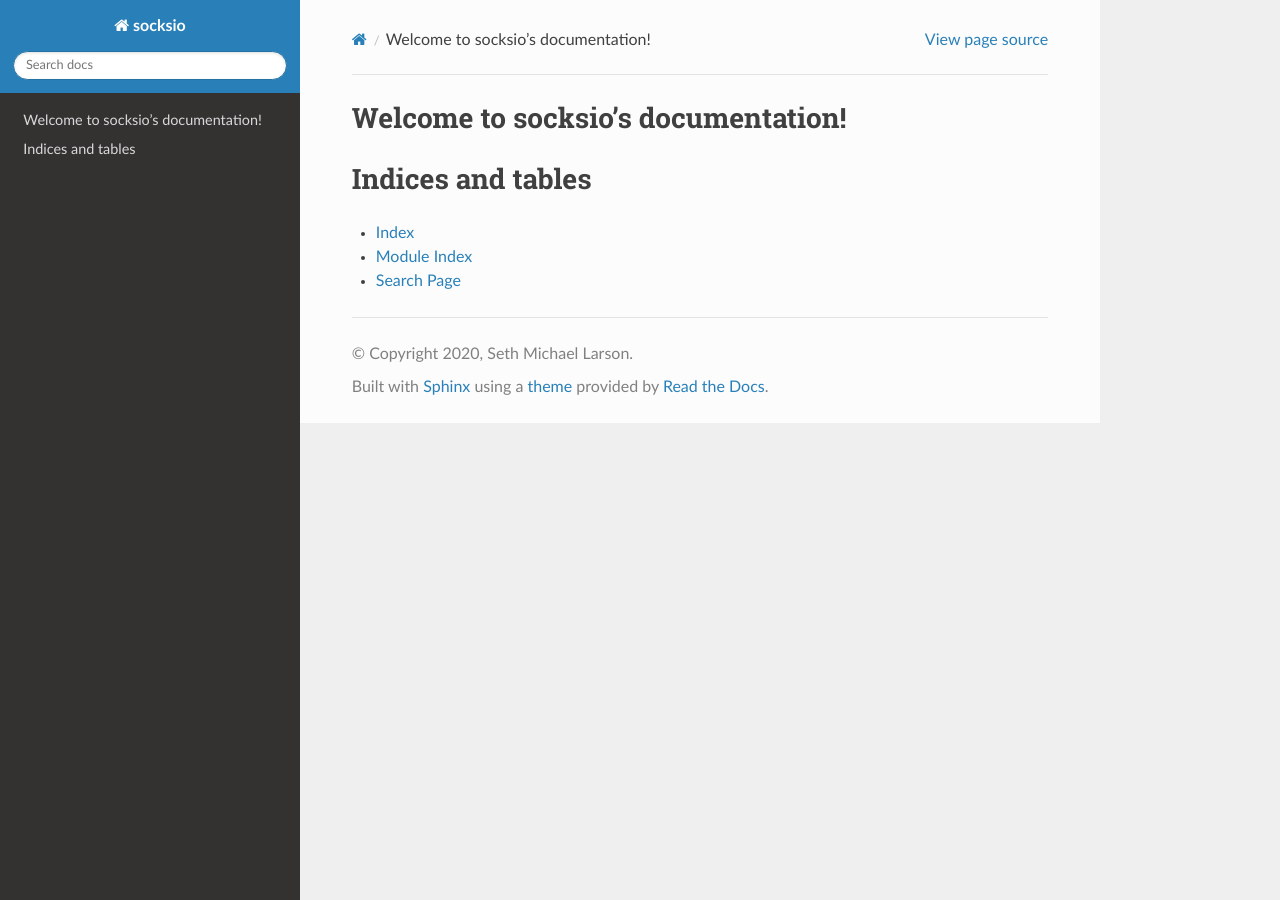
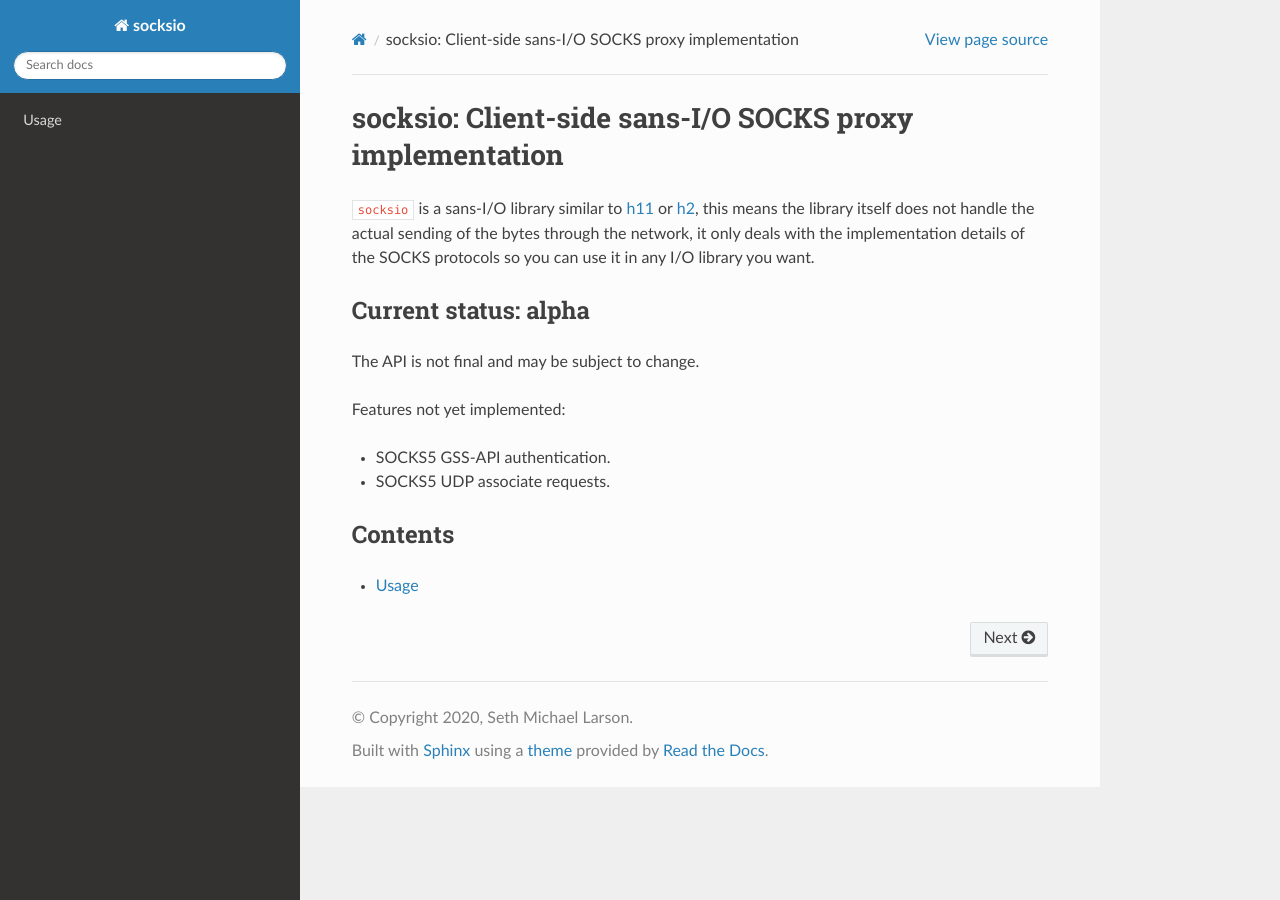
Before and after one commit to sethmlarson/socksio, a Sphinx documentation site: the page built from docs/source/index.rst, in a window 1280 px wide. Built offline with Sphinx 7.4.7 and the Read the Docs theme 2.0.0, drawn with Linux system fonts in a browser that asks for light colours.

Commit message:
Add usage page

```diff
--- a/docs/source/index.rst
+++ b/docs/source/index.rst
@@ -1,20 +1,29 @@
-.. socksio documentation master file, created by
-   sphinx-quickstart on Tue Mar 24 19:54:04 2020.
-   You can adapt this file completely to your liking, but it should at least
-   contain the root `toctree` directive.
+socksio: Client-side sans-I/O SOCKS proxy implementation
+========================================================
 
-Welcome to socksio's documentation!
-===================================
+``socksio`` is a sans-I/O library similar to
+`h11`_ or `h2`_, this means the
+library itself does not handle the actual sending of the bytes through
+the network, it only deals with the implementation details of the SOCKS
+protocols so you can use it in any I/O library you want.
+
+Current status: alpha
+---------------------
+
+The API is not final and may be subject to change.
+
+Features not yet implemented:
+
+-  SOCKS5 GSS-API authentication.
+-  SOCKS5 UDP associate requests.
+
+Contents
+--------
 
 .. toctree::
    :maxdepth: 2
-   :caption: Contents:
 
+   usage.rst
 
-
-Indices and tables
-==================
-
-* :ref:`genindex`
-* :ref:`modindex`
-* :ref:`search`
+.. _h11: https://github.com/python-hyper/h11
+.. _h2: https://github.com/python-hyper/hyper-h2/
--- /dev/null
+++ b/docs/source/usage.rst
@@ -0,0 +1,98 @@
+Usage
+-----
+
+TL;DR check the `examples directory
+<https://github.com/sethmlarson/socksio/tree/master/examples/>`_.
+
+Being sans-I/O means that in order to test ``socksio`` you need an I/O
+library. And the most basic I/O is, of course, the standard library’s
+``socket`` module.
+
+You’ll need to know ahead of time the type of SOCKS proxy you want to
+connect to. Assuming we have a SOCKS4 proxy running in our machine on
+port 8080, we will first create a connection to it:
+
+.. code:: python
+
+    import socket
+
+    sock = socket.create_connection(("localhost", 8080))
+
+``socksio`` exposes modules for SOCKS4, SOCKS4A and SOCKS5, each of them
+includes a ``Connection`` class:
+
+.. code:: python
+
+    from socksio import socks4
+
+    # The SOCKS4 protocol requires a `user_id` to be supplied.
+    conn = socks4.SOCKS4Connection(user_id=b"socksio")
+
+Since ``socksio`` is a sans-I/O library, we will use the socket to send
+and receive data to our SOCKS4 proxy. The raw data, however, will be
+created and parsed by our ``SOCKS4Connection``.
+
+We need to tell our connection we want to make a request to the proxy.
+We do that by first creating a request object.
+
+In SOCKS4 we only need to send a command along with an IP address and
+port. ``socksio`` exposes the different types of commands as enumerables
+and a convenience ``from_address`` class method in the request classes
+to create a valid request object:
+
+.. code:: python
+
+    # SOCKS4 does not allow domain names, below is an IP for google.com
+    request = socks4.SOCKS4CommandRequest.from_address(
+        socks4.SOCKS4Command.CONNECT, ("216.58.204.78", 80))
+
+``from_address`` methods are available on all request classes in
+``socksio``, they accept addresses as tuples of ``(address, port)`` as
+well as string ``address:port``.
+
+Now we ask the connection to send our request:
+
+.. code:: python
+
+    conn.send(request)
+
+The ``SOCKS4Connection`` will then compose the necessary ``bytes`` in
+the proper format for us to send to our proxy:
+
+.. code:: python
+
+    data = conn.data_to_send()
+    sock.sendall(data)
+
+If all goes well the proxy will have sent reply, we just need to read
+from the socket and pass the data to the ``SOCKS4Connection``:
+
+.. code:: python
+
+    data = sock.recv(1024)
+    event = conn.receive_data(data)
+
+The connection will parse the data and return an event from it, in this
+case, a ``SOCKS4Reply`` that includes attributes for the fields in the
+SOCKS reply:
+
+.. code:: python
+
+    if event.reply_code != socks4.SOCKS4ReplyCode.REQUEST_GRANTED:
+        raise Exception(
+            "Server could not connect to remote host: {}".format(event.reply_code)
+        )
+
+If all went well the connection has been established correctly and we
+can start sending our request directly to the proxy:
+
+.. code:: python
+
+    sock.sendall(b"GET / HTTP/1.1\r\nhost: google.com\r\n\r\n")
+    data = receive_data(sock)
+    print(data)
+    # b'HTTP/1.1 301 Moved Permanently\r\nLocation: http://www.google.com/...`
+
+The same methodology is used for all protocols, check out the
+`examples directory <https://github.com/sethmlarson/socksio/tree/master/examples/>`_
+for more information.
```
